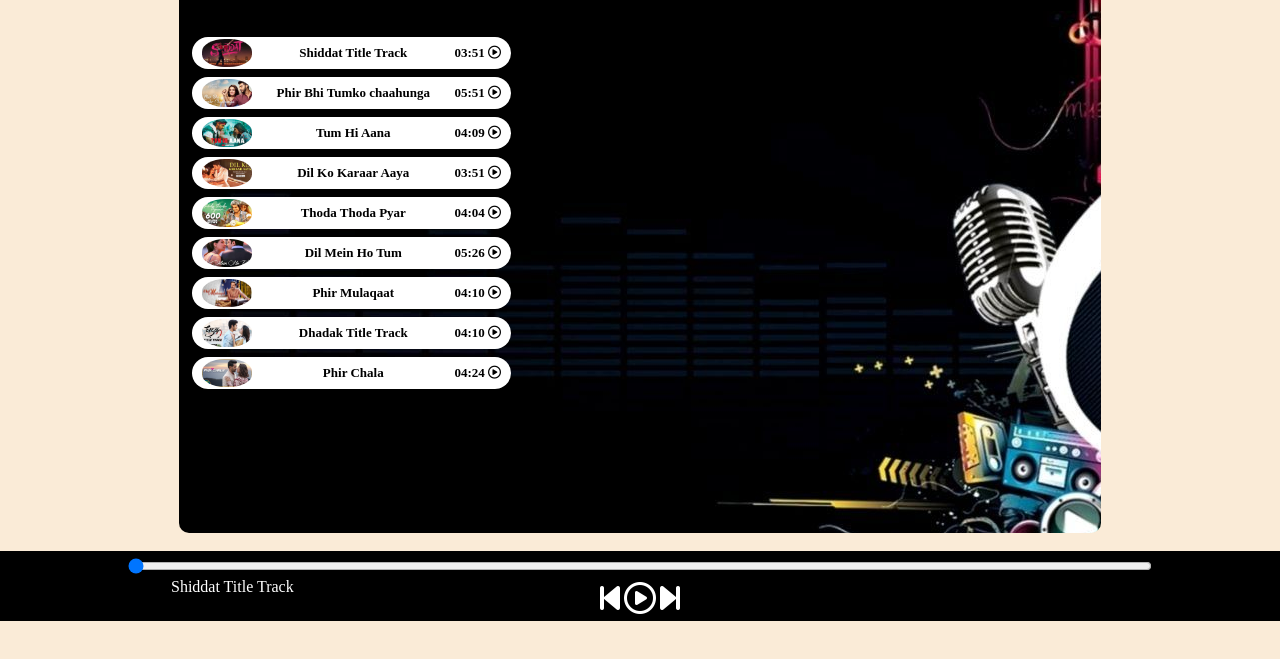
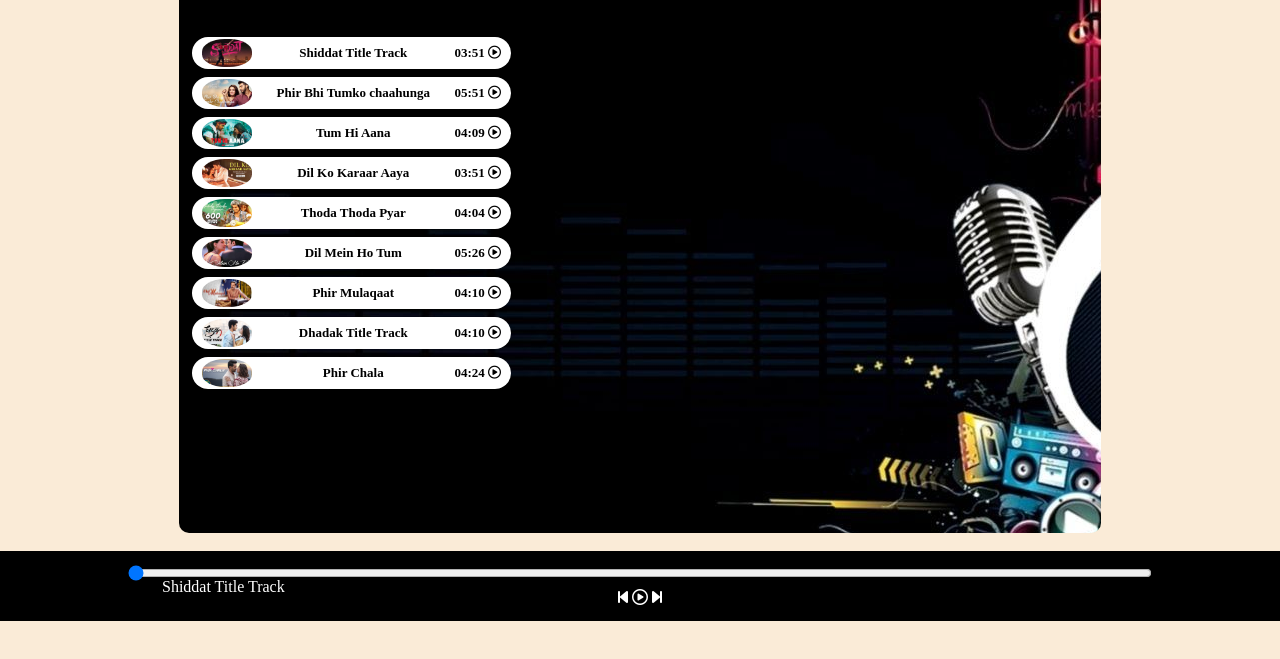
Before and after one commit to developerkhushi/Spotify_Clone, a plain HTML site: page index.html in a window 1280 px wide. Shown: the part 121-780 px from the top of the page. Drawn offline with Linux system fonts and the light colour scheme.

Commit message:
Update index.html

```diff
--- a/index.html
+++ b/index.html
@@ -110,12 +110,12 @@
        <input type="range" name="range" id="myProgressBar" value="0" min="0" max="100">
        <div class="icons">
            <!--Font Awesome icons -->
-           <i id="previous" class="fas fa-2x fa-step-backward"></i>
-           <i class="far fa-2x fa-play-circle" id="masterPlay"></i>
-           <i id="next" class="fas fa-2x fa-step-forward"></i>
+           <i id="previous" class="fas fa fa-step-backward"></i>
+           <i class="far fa fa-play-circle" id="masterPlay"></i>
+           <i id="next" class="fas fa fa-step-forward"></i>
        </div>
        <div class="songInfo">
-           <img src="playing.gif" height="15px" width="35px" alt="" id="gif">&nbsp;&nbsp;<span id="masterSongName">Shiddat Title Track</span>
+           <img src="playing.gif" height="15px" width="30px" alt="" id="gif">&nbsp;<span id="masterSongName">Shiddat Title Track</span>
        </div>
    </div>
    <script src="script.js"></script>
```
